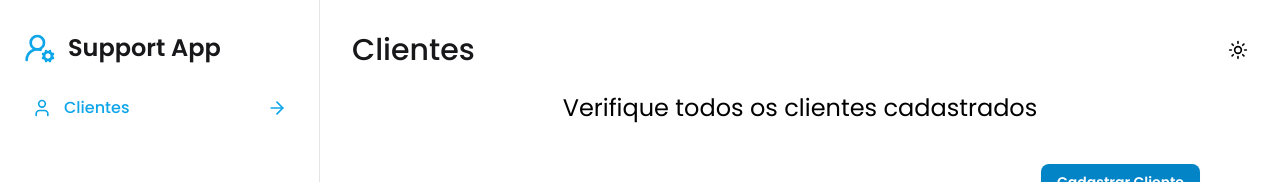
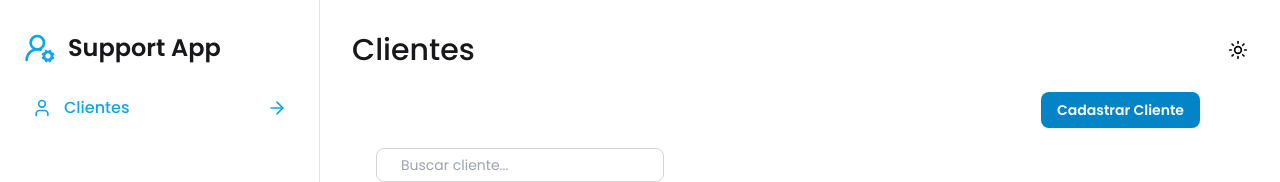
Before and after one commit to luc4sdev/support-app, a Next.js app: page /clients in a window 1280 px wide. Shown: the top 182 px of the page. Built offline with nearby package versions, Linux system fonts and the light colour scheme; no server answers.

Commit message:
fix: remove h1

```diff
--- a/src/app/clients/page.tsx
+++ b/src/app/clients/page.tsx
@@ -24,8 +24,6 @@ export default function Clients() {
 
     return (
         <div className="mt-6 flex flex-col px-6 gap-10">
-            <h1 className="text-center lg:text-2xl">Verifique todos os clientes cadastrados</h1>
-
             <div className="flex flex-col gap-5">
                 <div className="flex justify-end px-6">
                     <CreateClientDialog
```
